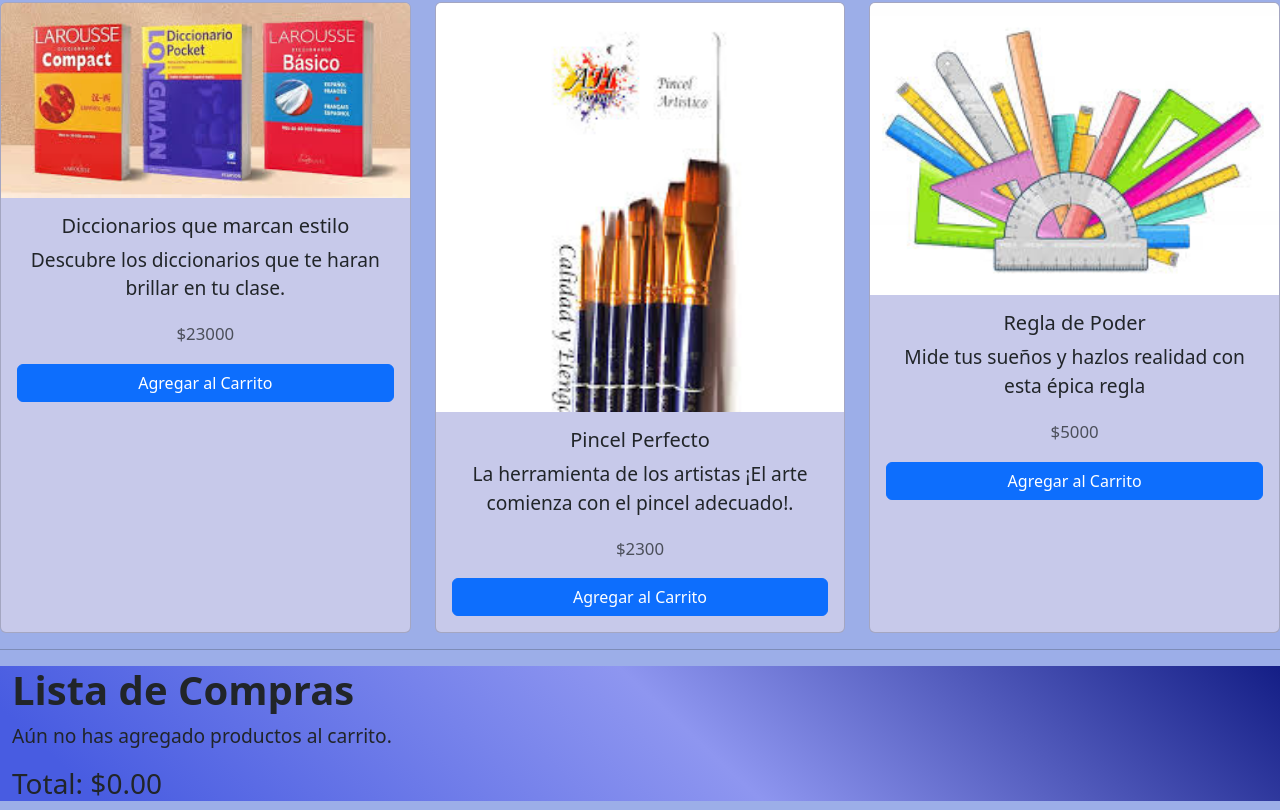
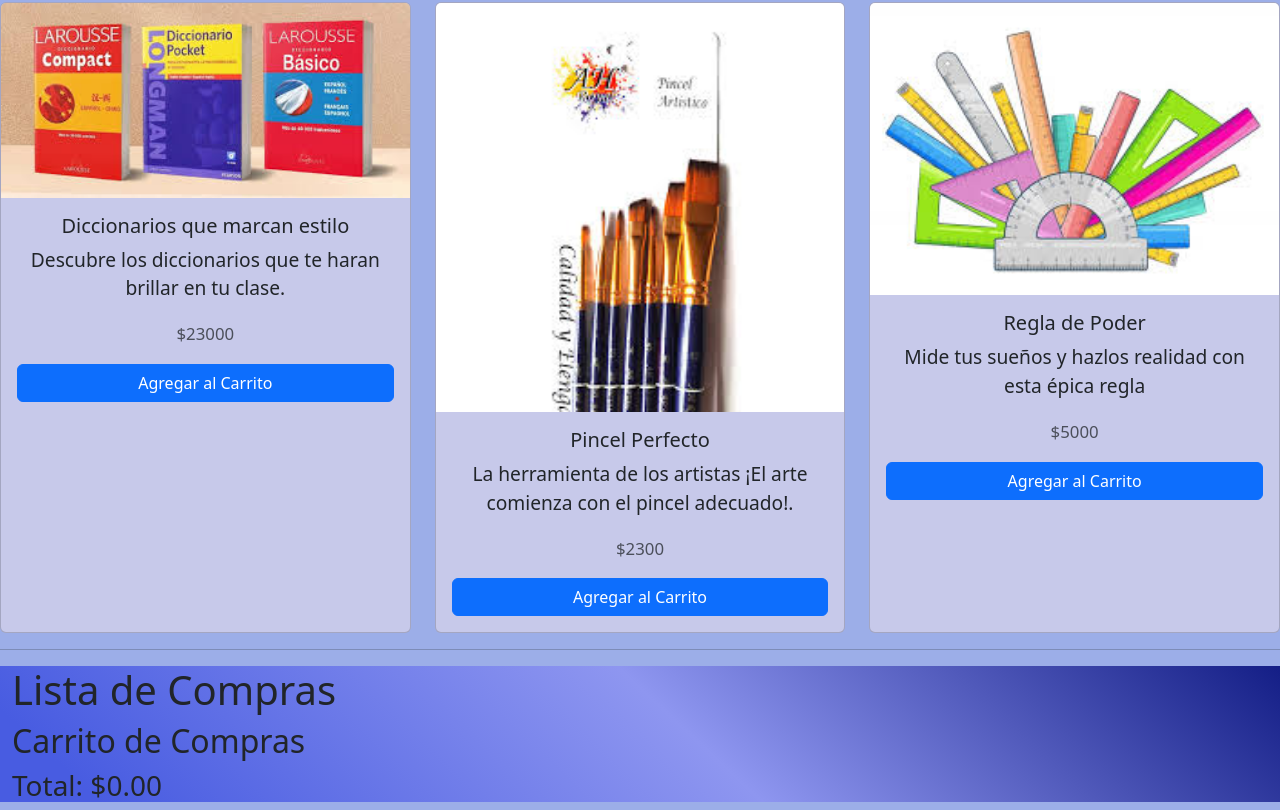
Before and after one commit to Erika1819/Campus-Shop, a plain HTML site: page Carrito.html in a window 1280 px wide. Shown: the part 2328-3138 px from the top of the page. Drawn offline with nearby package versions, Linux system fonts and the light colour scheme.

Commit message:
Actualizacion de codigo

```diff
--- a/Carrito.html
+++ b/Carrito.html
@@ -222,11 +222,8 @@
 <hr>
   <!--Agregar a la lista-->
   <section class="container-fluid" id="Lista-Compras">
-    <h1><strong>Lista de Compras</strong></h1>
-    <h2 class="mt-1" id="carrito-items"></h2>
-    <div id="carrito-items" class="cart-items">
-        <p>Aún no has agregado productos al carrito.</p>
-    </div>
+    <h1>Lista de Compras</h1>
+    <h2 class="mt-1" id="carrito-items">Carrito de Compras</h2>
     <h3>Total: $<span id="total">0.00</span></h3>
 
   </section>
```
